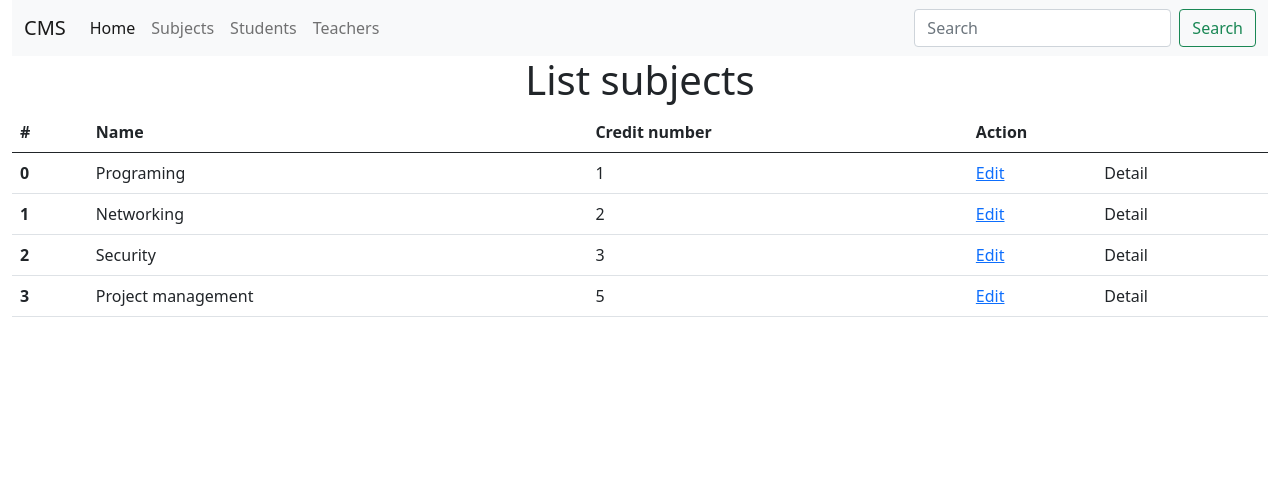
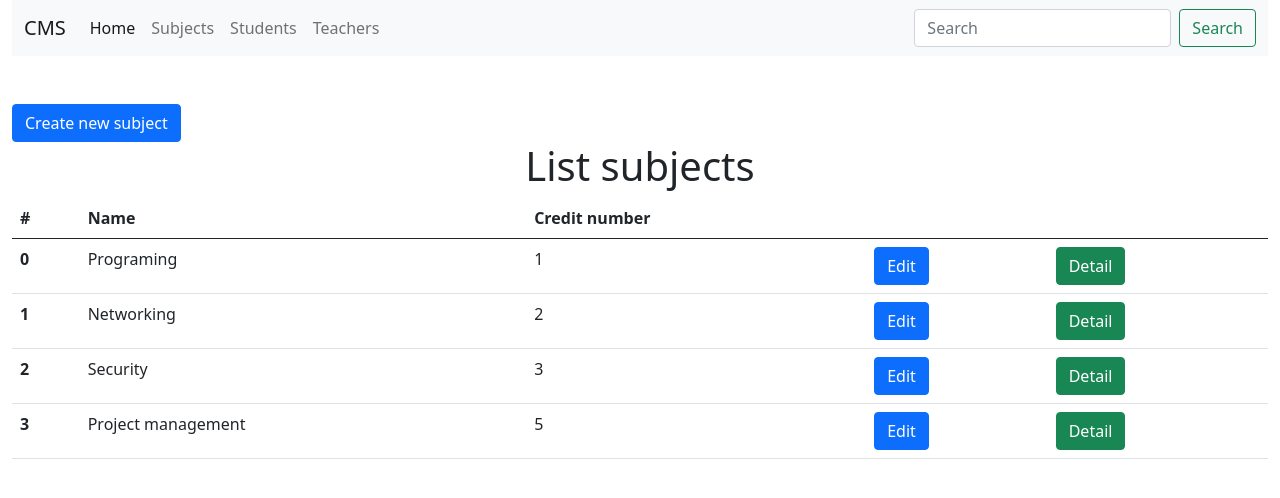
Before and after one commit to bap-internship-2021/course-management, a PHP site: page /?action=subjects in a window 1280 px wide. Shown: the top 498 px of the page. Run offline with PHP 8.4, Linux system fonts and the light colour scheme; data comes from the database, SQL or seed files in the repository.

Commit message:
finish crud_subject

```diff
--- a/controllers/SubjectController.php
+++ b/controllers/SubjectController.php
@@ -18,6 +18,23 @@ class SubjectController extends Subject
 
     }
 
+    public function storeSubject()
+    {
+        $name = filter_input(INPUT_POST, 'name');
+        $credit_number = filter_input(INPUT_POST, 'credit_number', FILTER_VALIDATE_INT);
+        if (parent::store($name, $credit_number)) {
+            $_SESSION['create_subject']['success'] = 'Create subject success';
+            header("Location: .?action=subjects"); // return view list subject
+        }
+    }
+
+    public function detailSubject()
+    {
+        $id = filter_input(INPUT_GET, 'id', FILTER_VALIDATE_INT);
+        $subject = parent::show($id);
+        include_once 'views/subjects/detail.php';
+    }
+
     public function edit()
     {
         $id = filter_input(INPUT_GET, 'id', FILTER_VALIDATE_INT);
@@ -32,12 +49,26 @@ class SubjectController extends Subject
     {
         $id = filter_input(INPUT_POST, 'id', FILTER_VALIDATE_INT);
         $name = filter_input(INPUT_POST, 'name');
-        $credit_number = filter_input(INPUT_POST, 'credit_number',  FILTER_VALIDATE_INT);
+        $credit_number = filter_input(INPUT_POST, 'credit_number', FILTER_VALIDATE_INT);
 
         $result = parent::update($id, $name, $credit_number);
         if ($result) {
             $_SESSION['edit_subject']['success'] = 'Update subject success';
             header("Location: .?action=edit_subject&id=$id");
+        } else {
+            die('Error update');
+        }
+    }
+
+    public function deleteSubject()
+    {
+        $id = filter_input(INPUT_POST, 'id', FILTER_VALIDATE_INT);
+        $result = parent::destroy($id);
+        if ($result) {
+            $_SESSION['delete_subject']['success'] = 'Delete subject success';
+            header('Location .?action=subjects');
+        } else {
+            die('Error delete!');
         }
     }
 
--- a/index.php
+++ b/index.php
@@ -27,6 +27,16 @@ switch ($action) {
         $subjectController->index(); // Get list subjects
         break;
     }
+    case 'create_subject':
+    {
+        $subjectController->storeSubject();
+        break;
+    }
+    case 'detail_subject':
+    {
+        $subjectController->detailSubject();
+        break;
+    }
     case 'edit_subject': // Edit view subject
     {
         $subjectController->edit();
@@ -37,4 +47,9 @@ switch ($action) {
         $subjectController->updateSubject();
         break;
     }
+    case 'delete_subject':
+    {
+        $subjectController->deleteSubject();
+        break;
+    }
 }
--- a/views/subjects/index.php
+++ b/views/subjects/index.php
@@ -3,6 +3,67 @@
 
 <!-- Content -->
 <div class="container-fluid">
+    <!--  Form create new subject  -->
+    <!-- Button trigger modal -->
+    <button type="button" class="btn btn-primary mt-5" data-bs-toggle="modal" data-bs-target="#exampleModal">
+        Create new subject
+    </button>
+
+    <!-- Modal -->
+    <div class="modal fade" id="exampleModal" tabindex="-1" aria-labelledby="exampleModalLabel" aria-hidden="true">
+        <div class="modal-dialog">
+            <div class="modal-content">
+                <div class="modal-header">
+                    <h5 class="modal-title" id="exampleModalLabel">Form create new subject</h5>
+                    <button type="button" class="btn-close" data-bs-dismiss="modal" aria-label="Close"></button>
+                </div>
+                <div class="modal-body">
+                    <form action=".?action=create_subject" method="post">
+                        <!-- subject name -->
+                        <div class="mb-3">
+                            <label for="name" class="form-label">Subject name</label>
+                            <input type="text" name="name" class="form-control" id="name" placeholder="Subject name">
+                        </div>
+
+                        <!-- credit card -->
+                        <div class="mb-3">
+                            <label for="credit-number" class="form-label">Credit number</label>
+                            <input type="text" name="credit_number" class="form-control" id="credit-number"
+                                   placeholder="Credit number">
+                            <div class="modal-footer">
+                                <button type="button" class="btn btn-danger" data-bs-dismiss="modal">Cancel</button>
+                                <button type="submit" class="btn btn-primary">Save</button>
+                            </div>
+                        </div>
+                    </form>
+                </div>
+
+            </div>
+        </div>
+    </div>
+
+    <?php if (isset($_SESSION['create_subject']['success'])) { ?>
+        <div class="row justify-content-center">
+            <div class="col-6">
+                <div class="alert alert-success text-center" role="alert">
+                    <?php echo $_SESSION['create_subject']['success']; ?>
+                </div>
+            </div>
+        </div>
+    <?php }
+    unset($_SESSION['create_subject']['success']); ?>
+    <!--  ENd form create subject-->
+    <!--  Alert if update success  -->
+    <?php if (isset($_SESSION['delete_subject']['success'])) { ?>
+        <div class="row justify-content-center">
+            <div class="col-6">
+                <div class="alert alert-success text-center" role="alert">
+                    <?php echo $_SESSION['delete_subject']['success']; ?>
+                </div>
+            </div>
+        </div>
+    <?php }
+    unset($_SESSION['delete_subject']['success']); ?>
     <h1 class="text-blue text-center">List subjects</h1>
     <table class="table">
         <thead>
@@ -10,7 +71,7 @@
             <th scope="col">#</th>
             <th scope="col">Name</th>
             <th scope="col">Credit number</th>
-            <th scope="col" colspan="2">Action</th>
+            <th scope="col" colspan="2"></th>
         </tr>
         </thead>
         <tbody>
@@ -21,8 +82,10 @@
                     <th scope="row"><?php echo $key ?></th>
                     <td><?php echo $subject['name'] ?></td>
                     <td><?php echo $subject['credit_number'] ?></td>
-                    <td><a href=".?action=edit_subject&id=<?php echo $subject['id']; ?>">Edit</a></td>
-                    <td>Detail</td>
+                    <td><a class="btn btn-primary"
+                           href=".?action=edit_subject&id=<?php echo $subject['id']; ?>">Edit</a></td>
+                    <td><a class="btn btn-success" href=".?action=detail_subject&id=<?php echo $subject['id']; ?>">Detail</a>
+                    </td>
                 </tr>
             <?php } ?>
         <?php } ?>
```
Also changed, not shown: models/Subject.php (+35 -0 lines), views/subjects/detail.php (added, +49 -0 lines).
